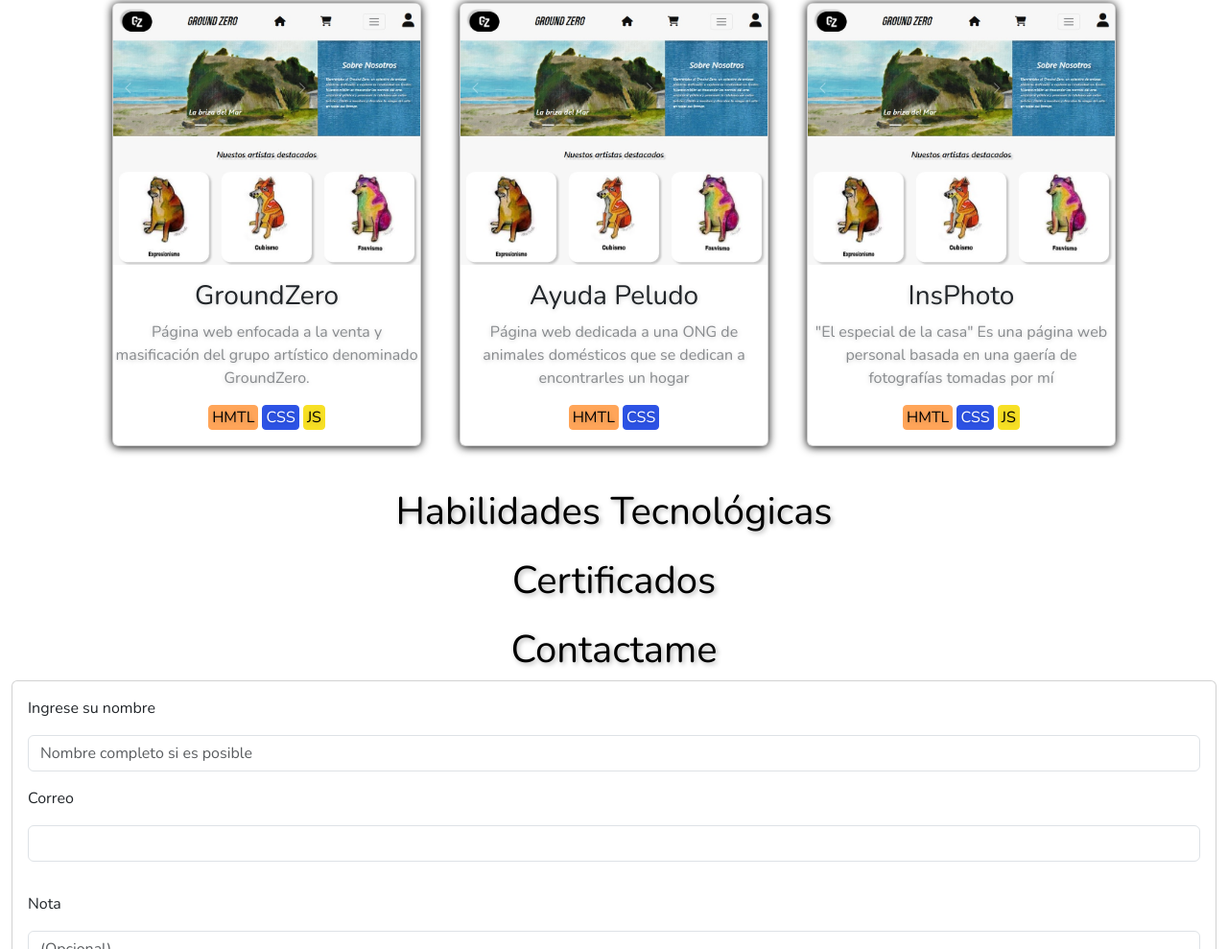
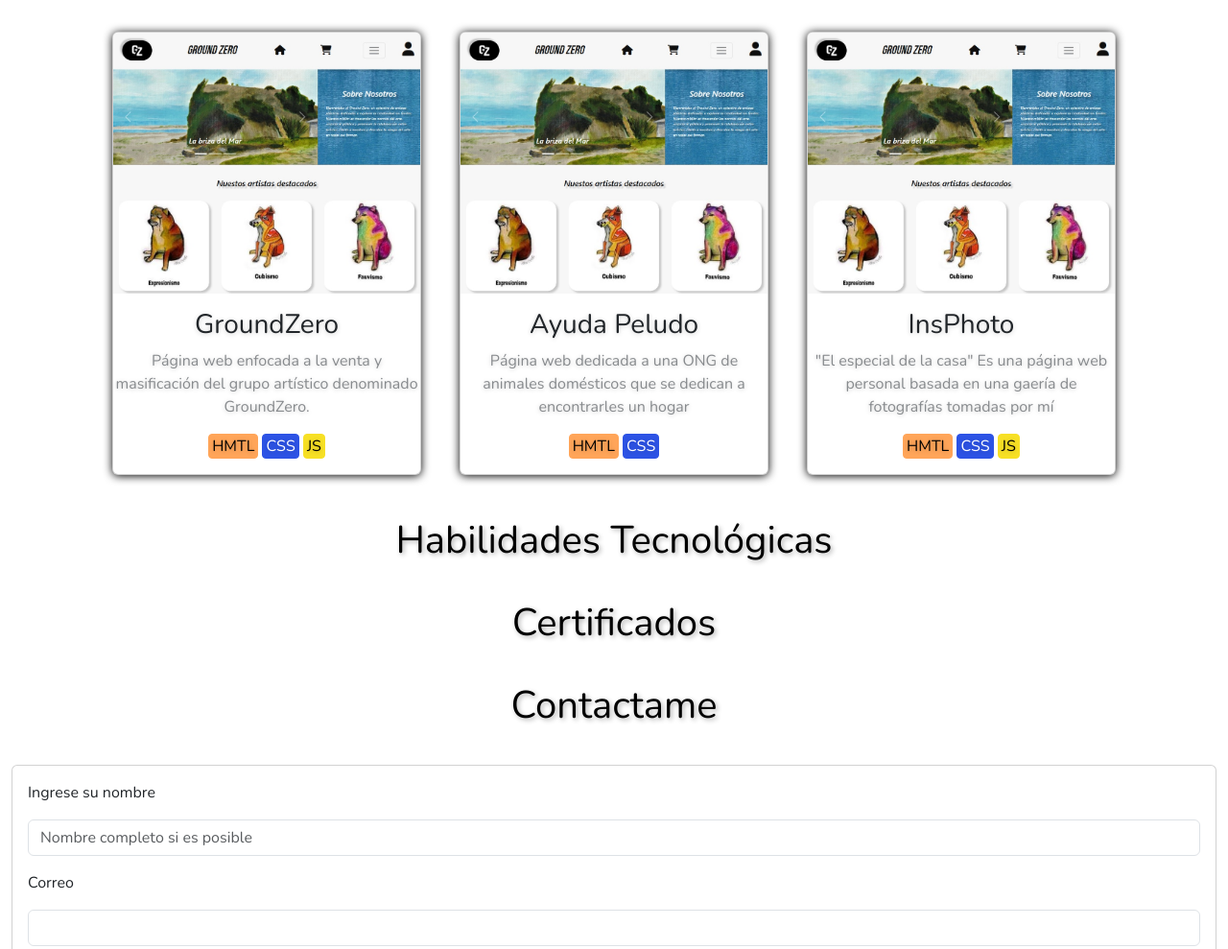
Before and after one commit to KevinParker02/PortafolioProfesional, a plain HTML site: page index.html in a window 1280 px wide. Shown: the part 773-1762 px from the top of the page at 96% size. Drawn offline with nearby package versions, Linux system fonts and the light colour scheme; no server answers.

Commit message:
V2.1 Corrección títulos
Solo se corrigieron los títulos en blanco.

```diff
--- a/assets/css/styles.css
+++ b/assets/css/styles.css
@@ -89,6 +89,7 @@ body{
     justify-content: center;
     color: var(--colorB);
     text-shadow: 2px 2px 5px rgba(0, 0, 0, 0.3);
+    padding-bottom: 30px;
 }
 
 .Info2{
@@ -194,7 +195,6 @@ body{
 }
 
 
-
 /* RESPONSIVE ZONE :D */
 @media (max-width: 2560px) {
     .card1 {
--- a/index.html
+++ b/index.html
@@ -134,7 +134,7 @@
 
             <div class="row r5" id="Certificados">
                 <!-- Aquí irán mis "Certificados" -->
-                <section class="col-xl-12 col-sm-12 col-xs-12 py-3">
+                <section class="col-xl-12 col-sm-12 col-xs-12">
                     <h1 class="Titulo2">Certificados</h1>
                 </section>
             </div>
```
